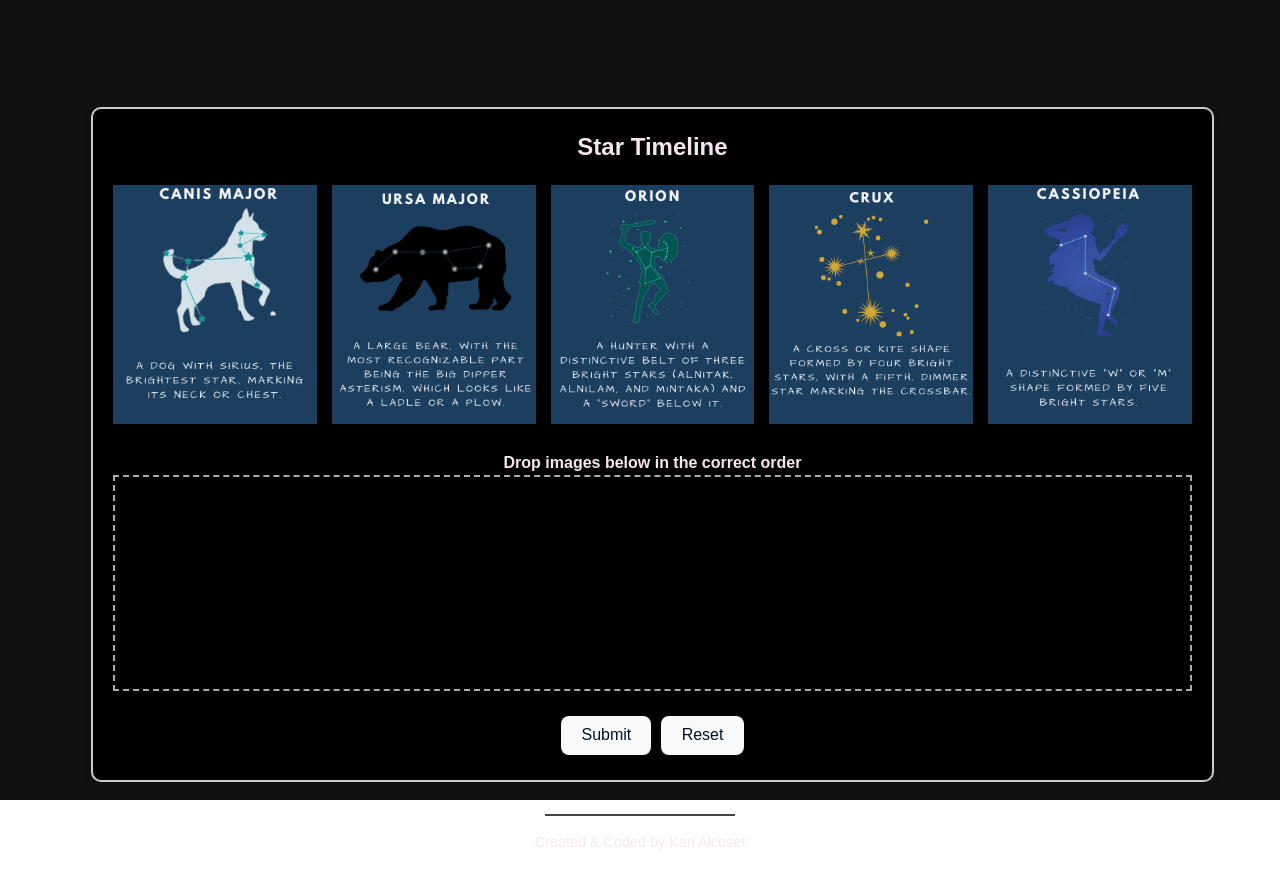
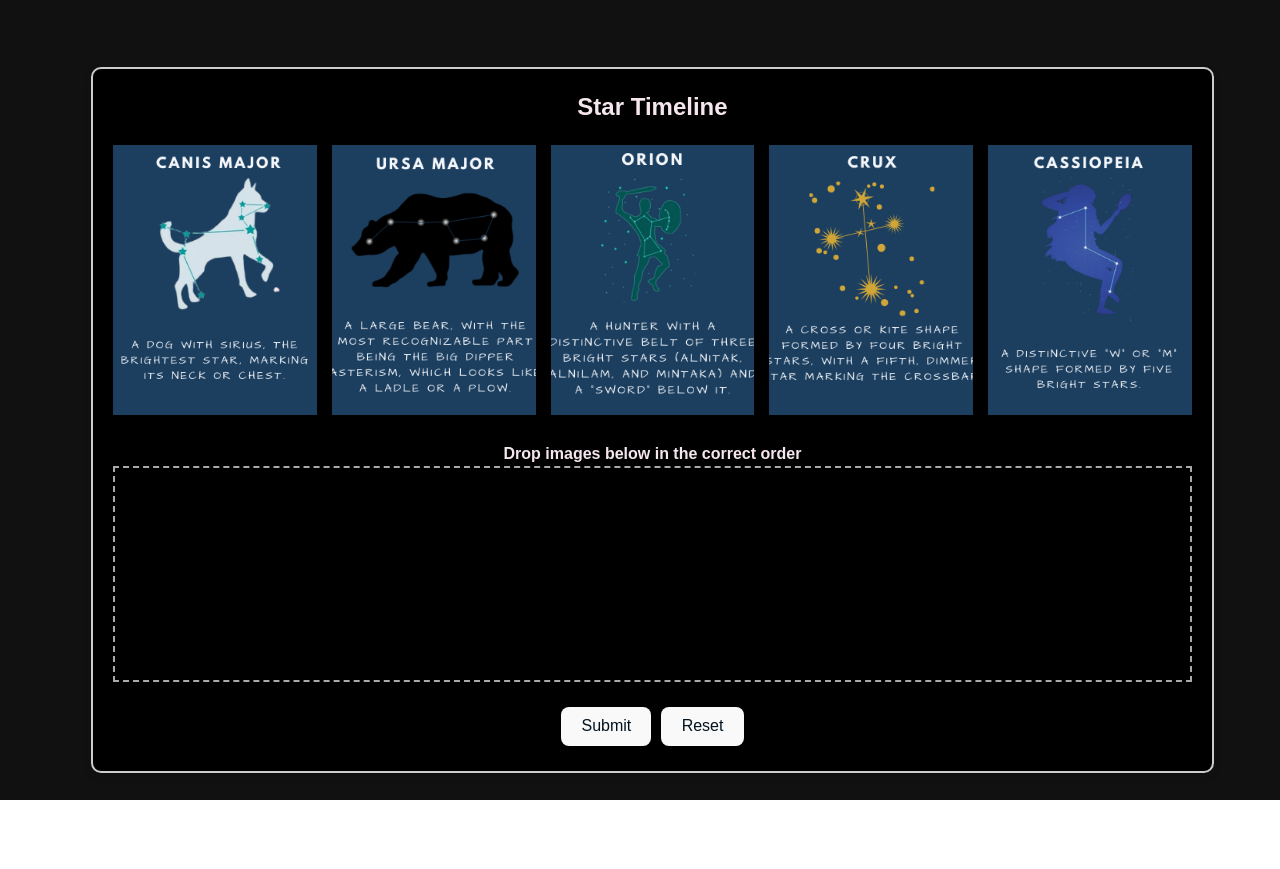
Before and after one commit to PixelCharmer/Star-Chart, a React (Vite) app in the folder star-chart/: page / in a window 1280 px wide. After the commit the page ends 800 px from the top, so only its background shows below. Built offline with nearby package versions, Linux system fonts and the light colour scheme.

Commit message:
adjusting height view

```diff
--- a/star-chart/index.html
+++ b/star-chart/index.html
@@ -30,45 +30,18 @@
             padding: 1rem;
         }
 
-        footer {
-            text-align: center;
-            padding: 1rem;
-            color: #f5e6ee;
-            font-size: 0.9rem;
-        }
-
-            footer hr {
-                max-width: 90%;
-                margin: 0 auto 1rem;
-                border: 1px solid #444;
-            }
-
-        .row-two p {
-            margin: 0;
-        }
-
         /* Responsive enhancements */
         @media (max-width: 600px) {
             #root {
                 padding: 2rem 1rem;
             }
 
-            footer {
-                font-size: 0.8rem;
-                padding: 0.8rem;
-            }
         }
     </style>
 </head>
 <body>
     <div id="root"></div>
 
-    <footer>
-        <hr>
-        <div class="row-two">
-            <p>Created & Coded by Kari Alcoset</p>
-        </div>
-    </footer>
 
     <script type="module" src="/src/main.jsx"></script>
 </body>
--- a/star-chart/src/App.css
+++ b/star-chart/src/App.css
@@ -11,13 +11,13 @@ body {
     display: flex;
     justify-content: center;
     align-items: center;
-    overflow: auto; /* Allow scrolling */
+    overflow: hidden; /* Allow scrolling */
     background-color: #111; /* Optional: to enhance contrast on mobile */
 }
 
 /* Main container */
 .container {
-    margin-top: 20vh;
+    margin-top: 5vh;
     margin-left: 2%;
     padding-top: 5vh;
     display: flex;
@@ -32,7 +32,6 @@ body {
     box-shadow: 0 4px 8px rgba(0, 0, 0, 0.1);
     width: 90%;
     max-width: 1400px;
-    height: auto;
     position: relative;
     z-index: 1;
 }
@@ -62,7 +61,7 @@ body {
 
     .draggable img {
         width: 100%;
-        height: auto;
+        height: 270px;
         aspect-ratio: 230 / 270;
         object-fit: cover;
     }
@@ -75,7 +74,7 @@ body {
 .drop-zone {
     border: 2px dashed #aaa;
     width: 100%;
-    max-width: 1350px;
+    max-width: 1550px;
     aspect-ratio: 5 / 1;
     display: flex;
     align-items: center;
```
